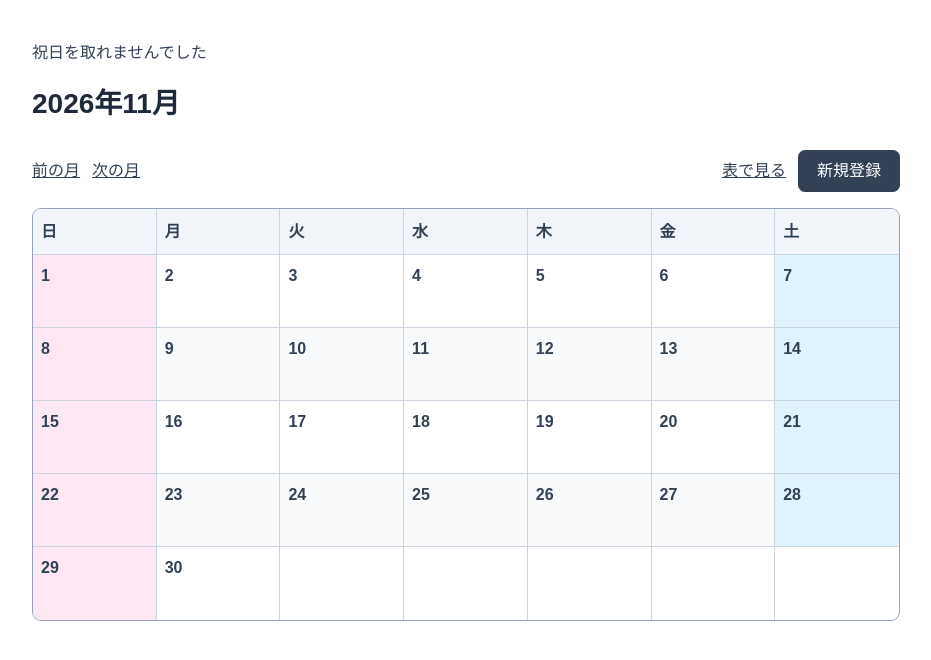
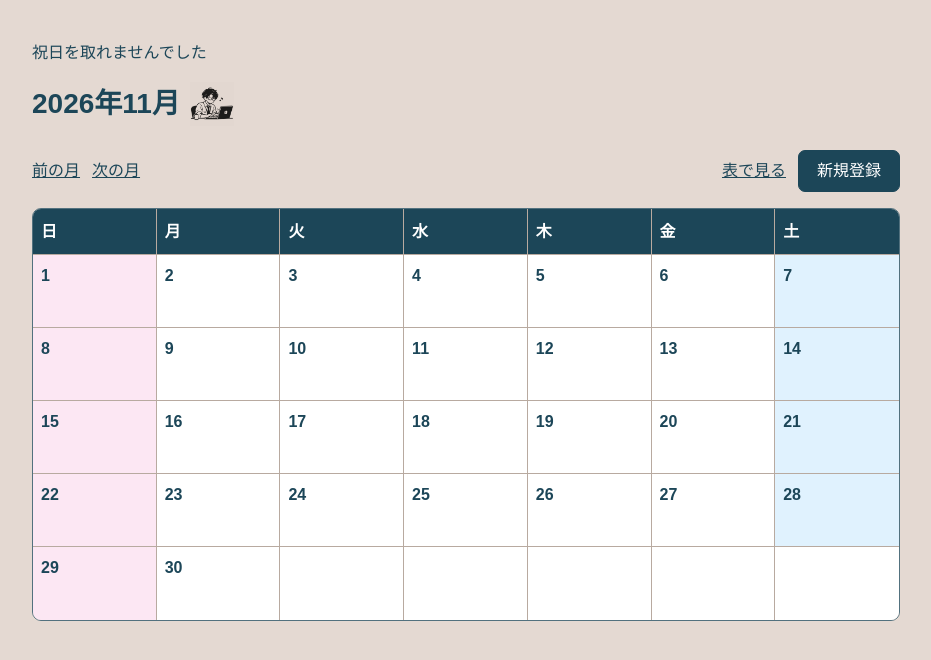
Before and after one commit to koheihiura211141/fw-todo-2, a Spring Boot app: page /calendar in a window 1280 px wide. Shown: the top 660 px of the page, without its empty margins (174-1105 px from the left). Run offline with Spring Boot 4, Linux system fonts and the light colour scheme; data that the repository does not hold is empty; some libraries are stand-ins or nearby versions.

Commit message:
デザイン変更

```diff
--- a/src/main/resources/static/css/style.css
+++ b/src/main/resources/static/css/style.css
@@ -4,8 +4,8 @@
 
 body {
     margin: 0;
-    color: #334155;
-    background: #ffffff;
+    color: #1c4658;
+    background: #e4d9d2;
     font-family: sans-serif;
     font-size: 16px;
     line-height: 1.6;
@@ -20,7 +20,7 @@ body {
 
 .page-title {
     margin: 0 0 24px;
-    color: #1e293b;
+    color: #1c4658;
     font-size: 28px;
 }
 
@@ -98,10 +99,10 @@ body {
 
 .btn {
     display: inline-block;
-    border: 1px solid #334155;
+    border: 1px solid #1c4658;
     border-radius: 7px;
     padding: 7px 18px;
-    background: #334155;
+    background: #1c4658;
     color: #ffffff;
     font: inherit;
     text-decoration: none;
@@ -110,11 +111,11 @@ body {
 
 .btn.sub {
     background: #ffffff;
-    color: #334155;
+    color: #1c4658;
 }
 
 .link {
-    color: #334155;
+    color: #1c4658;
     text-decoration: underline;
 }
 
@@ -162,7 +163,7 @@ body {
     table-layout: fixed;
     border-collapse: separate;
     border-spacing: 0;
-    border: 1px solid #94a3b8;
+    border: 1px solid #52717e;
     border-radius: 9px;
     overflow: hidden;
 }
@@ -170,8 +171,8 @@ body {
 .calendar-table th,
 .calendar-table td {
     border: 0;
-    border-right: 1px solid #cbd5e1;
-    border-bottom: 1px solid #cbd5e1;
+    border-right: 1px solid #b8aaa0;
+    border-bottom: 1px solid #b8aaa0;
     padding: 8px;
     text-align: left;
 }
@@ -185,7 +186,8 @@ body {
 }
 
 .calendar-table th {
-    background: #f1f5f9;
+    background: #1c4658;
+    color: #ffffff;
     height: 46px;
 }
 
@@ -195,7 +197,7 @@ body {
 }
 
 .calendar-table tbody tr:nth-child(even) {
-    background: #f8fafc;
+    background: #faf7f4;
 }
 
 .calendar-table td span {
@@ -212,3 +214,34 @@ body {
     display: block;
     color: inherit;
 }
+/* Keep existing layout and use the reference palette throughout. */
+.page-heading {
+    display: flex;
+    align-items: center;
+    gap: 10px;
+    margin-bottom: 24px;
+}
+.page-heading .page-title {
+    margin: 0;
+}
+.title-image {
+    flex: 0 0 44px;
+    width: 44px;
+    height: 44px;
+    object-fit: contain;
+    mix-blend-mode: multiply;
+}
+.todo-table td,
+.calendar-table td {
+    background-color: #ffffff;
+}
+.btn:hover {
+    background: #2e5c6f;
+}
+.btn.sub:hover {
+    background: #f4ede7;
+}
+:focus-visible {
+    outline: 3px solid #a76b32;
+    outline-offset: 3px;
+}
--- a/src/main/resources/templates/calendar.html
+++ b/src/main/resources/templates/calendar.html
@@ -4,11 +4,11 @@
     <meta charset="UTF-8">
     <meta name="viewport" content="width=device-width, initial-scale=1">
     <title>カレンダー</title>
-    <link rel="stylesheet" th:href="@{/css/style.css(v='calendar-grid-2')}" href="/css/style.css?v=calendar-grid-2">
+    <link rel="stylesheet" href="/css/style.css?v=20261126-2" th:href="@{/css/style.css(v='20261126-2')}">
 </head>
 <body>
     <main class="container">
-        <h1 class="page-title" id="calendar-title" th:text="|${year}年${month}月|">2026年4月</h1>
+        <div class="page-heading"><h1 class="page-title" id="calendar-title" th:text="|${year}年${month}月|">2026年4月</h1><img class="title-image" src="/images/todo-person.png" alt="" width="44" height="44"></div>
         <nav class="calendar-navigation" aria-label="カレンダーの操作">
             <div class="calendar-navigation-group">
                 <a class="link" th:href="@{/calendar(year=${previousMonth.year},month=${previousMonth.monthValue})}">前の月</a>
--- a/src/main/resources/templates/create-confirm.html
+++ b/src/main/resources/templates/create-confirm.html
@@ -2,12 +2,13 @@
 <html lang="ja" xmlns:th="http://www.thymeleaf.org">
 <head>
     <meta charset="UTF-8">
+    <meta name="viewport" content="width=device-width, initial-scale=1">
     <title>ToDo登録の確認</title>
-    <link rel="stylesheet" href="/css/style.css">
+    <link rel="stylesheet" href="/css/style.css?v=20261126-2" th:href="@{/css/style.css(v='20261126-2')}">
 </head>
 <body>
     <main class="container">
-        <h1 class="page-title">ToDo登録の確認</h1>
+        <div class="page-heading"><h1 class="page-title">ToDo登録の確認</h1><img class="title-image" src="/images/todo-person.png" alt="" width="44" height="44"></div>
         <p class="confirm-value">やること：<span th:text="${#strings.isEmpty(todo.title) ? '（入力なし）' : todo.title}">やること</span></p>
         <p class="confirm-value">メモ：<span th:text="${#strings.isEmpty(todo.detail) ? '（入力なし）' : todo.detail}">メモ</span></p>
         <p class="confirm-value">ジャンル：<span th:text="${#strings.isEmpty(todo.category) ? '（入力なし）' : todo.category}">ジャンル</span></p>
--- a/src/main/resources/templates/create.html
+++ b/src/main/resources/templates/create.html
@@ -2,12 +2,13 @@
 <html lang="ja" xmlns:th="http://www.thymeleaf.org">
 <head>
     <meta charset="UTF-8">
+    <meta name="viewport" content="width=device-width, initial-scale=1">
     <title>ToDo登録</title>
-    <link rel="stylesheet" href="/css/style.css">
+    <link rel="stylesheet" href="/css/style.css?v=20261126-2" th:href="@{/css/style.css(v='20261126-2')}">
 </head>
 <body>
     <main class="container">
-        <h1 class="page-title">ToDo登録</h1>
+        <div class="page-heading"><h1 class="page-title">ToDo登録</h1><img class="title-image" src="/images/todo-person.png" alt="" width="44" height="44"></div>
         <form action="/todos/confirm" method="post" th:object="${todo}">
             <div class="form-row">
                 <label class="form-label" for="author">作成者</label>
--- a/src/main/resources/templates/delete.html
+++ b/src/main/resources/templates/delete.html
@@ -2,12 +2,13 @@
 <html lang="ja" xmlns:th="http://www.thymeleaf.org">
 <head>
     <meta charset="UTF-8">
+    <meta name="viewport" content="width=device-width, initial-scale=1">
     <title>やることの削除確認</title>
-    <link rel="stylesheet" href="/css/style.css">
+    <link rel="stylesheet" href="/css/style.css?v=20261126-2" th:href="@{/css/style.css(v='20261126-2')}">
 </head>
 <body>
     <main class="container">
-        <h1 class="page-title">やることの削除確認</h1>
+        <div class="page-heading"><h1 class="page-title">やることの削除確認</h1><img class="title-image" src="/images/todo-person.png" alt="" width="44" height="44"></div>
         <p class="confirm-value">やること：<span th:text="${todo.title}"></span></p>
         <p class="confirm-value">ジャンル：<span th:text="${todo.category}"></span></p>
         <p class="confirm-value">期限：<span th:text="${todo.dueDate != null ? todo.dueDate : '（入力なし）'}"></span></p>
--- a/src/main/resources/templates/edit-confirm.html
+++ b/src/main/resources/templates/edit-confirm.html
@@ -2,12 +2,13 @@
 <html lang="ja" xmlns:th="http://www.thymeleaf.org">
 <head>
     <meta charset="UTF-8">
+    <meta name="viewport" content="width=device-width, initial-scale=1">
     <title>編集内容の確認</title>
-    <link rel="stylesheet" href="/css/style.css">
+    <link rel="stylesheet" href="/css/style.css?v=20261126-2" th:href="@{/css/style.css(v='20261126-2')}">
 </head>
 <body>
     <main class="container">
-        <h1 class="page-title">編集内容の確認</h1>
+        <div class="page-heading"><h1 class="page-title">編集内容の確認</h1><img class="title-image" src="/images/todo-person.png" alt="" width="44" height="44"></div>
         <p class="confirm-value">やること：<span th:text="${#strings.isEmpty(todo.title) ? '（入力なし）' : todo.title}">やること</span></p>
         <p class="confirm-value">メモ：<span th:text="${#strings.isEmpty(todo.detail) ? '（入力なし）' : todo.detail}">メモ</span></p>
         <p class="confirm-value">ジャンル：<span th:text="${#strings.isEmpty(todo.category) ? '（入力なし）' : todo.category}">ジャンル</span></p>
--- a/src/main/resources/templates/edit.html
+++ b/src/main/resources/templates/edit.html
@@ -2,12 +2,13 @@
 <html lang="ja" xmlns:th="http://www.thymeleaf.org">
 <head>
     <meta charset="UTF-8">
+    <meta name="viewport" content="width=device-width, initial-scale=1">
     <title>やることを編集</title>
-    <link rel="stylesheet" href="/css/style.css">
+    <link rel="stylesheet" href="/css/style.css?v=20261126-2" th:href="@{/css/style.css(v='20261126-2')}">
 </head>
 <body>
     <main class="container">
-        <h1 class="page-title">やることを編集</h1>
+        <div class="page-heading"><h1 class="page-title">やることを編集</h1><img class="title-image" src="/images/todo-person.png" alt="" width="44" height="44"></div>
         <form method="post" th:action="@{/todos/{id}/confirm(id=${todoId})}" th:object="${todo}">
             <div class="form-row">
                 <label class="form-label" for="author">作成者</label>
--- a/src/main/resources/templates/index.html
+++ b/src/main/resources/templates/index.html
@@ -2,12 +2,13 @@
 <html lang="ja" xmlns:th="http://www.thymeleaf.org">
 <head>
     <meta charset="UTF-8">
+    <meta name="viewport" content="width=device-width, initial-scale=1">
     <title>ToDo</title>
-    <link rel="stylesheet" href="/css/style.css">
+    <link rel="stylesheet" href="/css/style.css?v=20261126-2" th:href="@{/css/style.css(v='20261126-2')}">
 </head>
 <body>
     <main class="container">
-        <h1 class="page-title" th:text="${title}">見出し</h1>
+        <div class="page-heading"><h1 class="page-title" th:text="${title}">見出し</h1><img class="title-image" src="/images/todo-person.png" alt="" width="44" height="44"></div>
         <p>今日やることを確認しましょう。</p>
     </main>
 </body>
--- a/src/main/resources/templates/todos.html
+++ b/src/main/resources/templates/todos.html
@@ -2,12 +2,13 @@
 <html lang="ja" xmlns:th="http://www.thymeleaf.org">
 <head>
     <meta charset="UTF-8">
+    <meta name="viewport" content="width=device-width, initial-scale=1">
     <title>やること一覧</title>
-    <link rel="stylesheet" href="/css/style.css">
+    <link rel="stylesheet" href="/css/style.css?v=20261126-2" th:href="@{/css/style.css(v='20261126-2')}">
 </head>
 <body>
     <main class="container">
-        <h1 class="page-title">やること一覧</h1>
+        <div class="page-heading"><h1 class="page-title">やること一覧</h1><img class="title-image" src="/images/todo-person.png" alt="" width="44" height="44"></div>
         <p class="flash" th:if="${message}" th:text="${message}"></p>
         <p><a class="btn" href="/todos/new">新規登録</a> <a class="link" href="/calendar">カレンダーで見る</a></p>
         <form class="search-bar" action="/todos" method="get">
```
Also changed, not shown: other parts of src/main/resources/static/css/style.css (+12 -11 lines), src/main/resources/static/images/todo-person.png (added).
